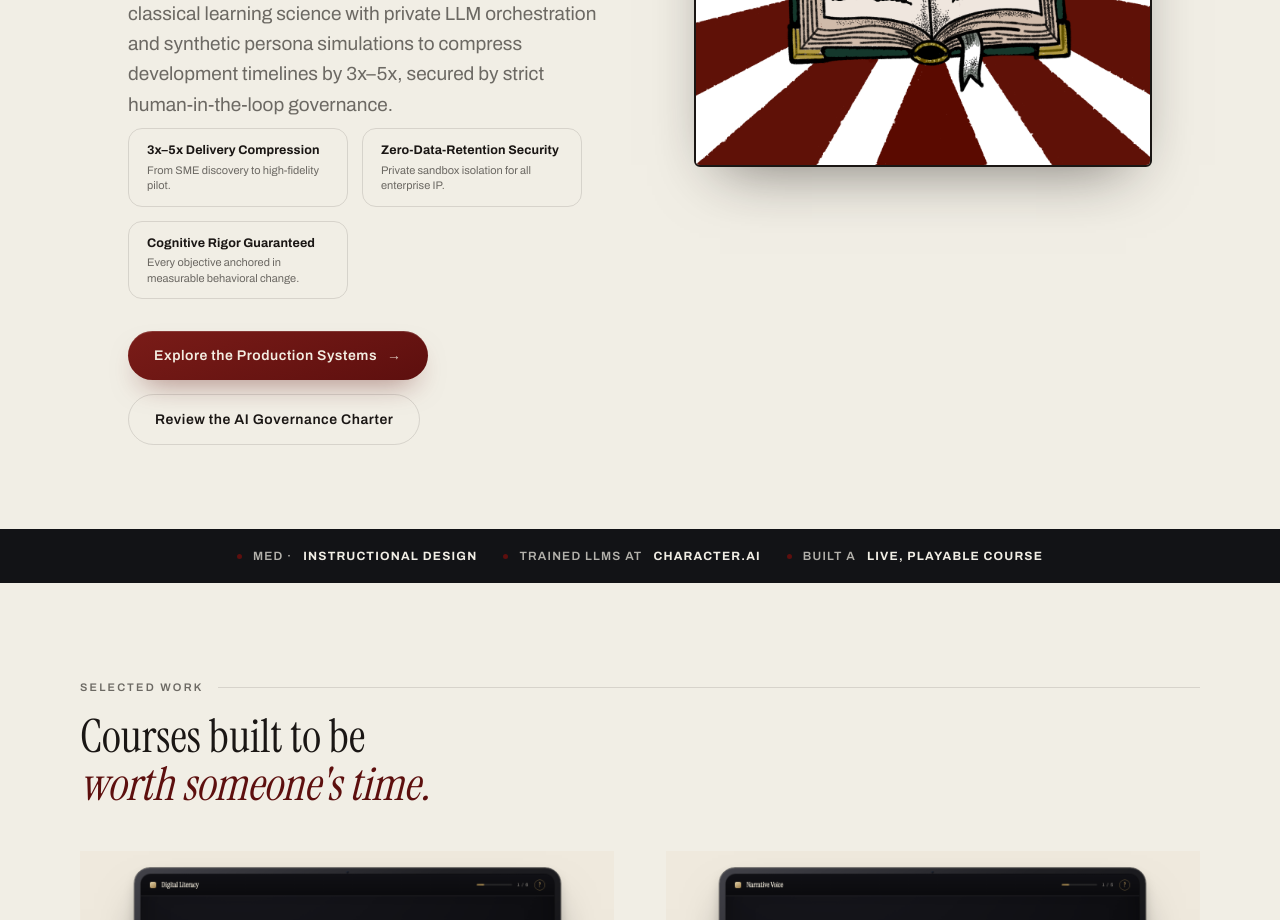
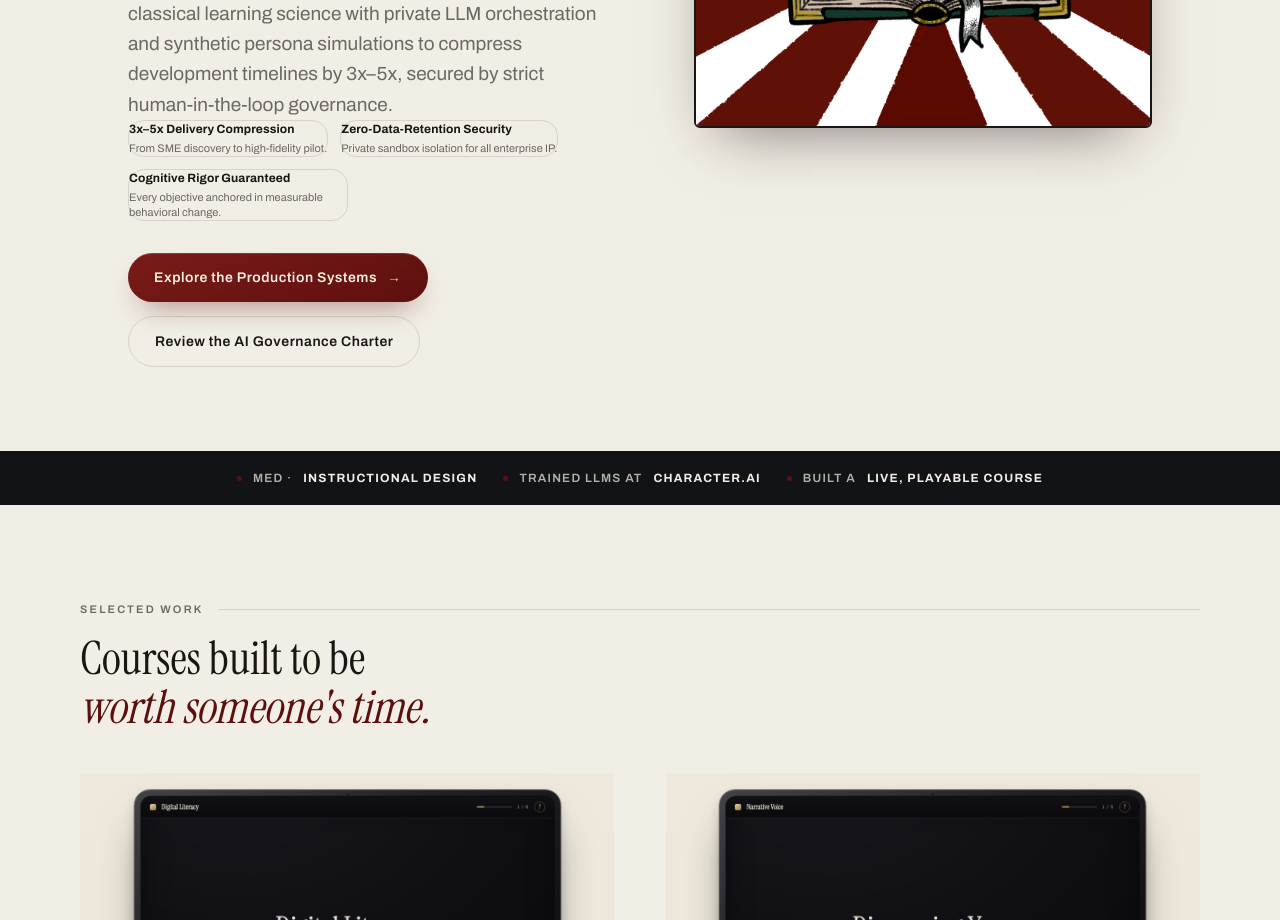
Before and after one commit to jacklyn747/JackieMiller.co, a Next.js app: page / in a window 1280 px wide. Shown: the part 800-1720 px from the top of the page. Built offline with nearby package versions, Linux system fonts and the light colour scheme.

Commit message:
fix: convert trust badges to Tailwind utility classes

```diff
--- a/src/app/home.css
+++ b/src/app/home.css
@@ -58,38 +58,6 @@
   flex-wrap: wrap;
   gap: 14px;
   margin-top: 32px;
-}
-
-/* ── DUAL-TRUST BADGES ── */
-.hm-trust {
-  display: flex;
-  flex-wrap: wrap;
-  gap: 14px;
-  list-style: none;
-  margin: 8px 0 0;
-  padding: 0;
-}
-.hm-trust__badge {
-  display: flex;
-  flex-direction: column;
-  gap: 3px;
-  padding: 12px 18px;
-  border: 0.5px solid var(--ink-dim);
-  border-radius: 14px;
-  max-width: 220px;
-}
-.hm-trust__t {
-  font-family: var(--font-sans), sans-serif;
-  font-size: 12.5px;
-  font-weight: 700;
-  letter-spacing: 0.01em;
-  color: var(--ink);
-}
-.hm-trust__d {
-  font-family: var(--font-sans), sans-serif;
-  font-size: 11px;
-  line-height: 1.4;
-  color: var(--ink-mid);
 }
 
 /* Flash-art panel — Jackie's hand-drawn illustration, framed as a bold art block */
--- a/src/app/page.tsx
+++ b/src/app/page.tsx
@@ -80,18 +80,39 @@ export default function Home() {
               persona simulations to compress development timelines by 3x–5x, secured by strict
               human-in-the-loop governance.
             </p>
-            <ul className="hm-trust" aria-label="Trust signals">
-              <li className="hm-trust__badge">
-                <span className="hm-trust__t">3x–5x Delivery Compression</span>
-                <span className="hm-trust__d">From SME discovery to high-fidelity pilot.</span>
+            <ul className="flex flex-wrap gap-3 mt-2 p-0 list-none" aria-label="Trust signals">
+              <li
+                className="flex flex-col gap-1 max-w-[220px] rounded-2xl px-5 py-3 border-[0.5px]"
+                style={{ borderColor: "var(--ink-dim)" }}
+              >
+                <span className="text-xs font-bold tracking-[0.01em]" style={{ color: "var(--ink)" }}>
+                  3x–5x Delivery Compression
+                </span>
+                <span className="text-[11px] leading-snug" style={{ color: "var(--ink-mid)" }}>
+                  From SME discovery to high-fidelity pilot.
+                </span>
               </li>
-              <li className="hm-trust__badge">
-                <span className="hm-trust__t">Zero-Data-Retention Security</span>
-                <span className="hm-trust__d">Private sandbox isolation for all enterprise IP.</span>
+              <li
+                className="flex flex-col gap-1 max-w-[220px] rounded-2xl px-5 py-3 border-[0.5px]"
+                style={{ borderColor: "var(--ink-dim)" }}
+              >
+                <span className="text-xs font-bold tracking-[0.01em]" style={{ color: "var(--ink)" }}>
+                  Zero-Data-Retention Security
+                </span>
+                <span className="text-[11px] leading-snug" style={{ color: "var(--ink-mid)" }}>
+                  Private sandbox isolation for all enterprise IP.
+                </span>
               </li>
-              <li className="hm-trust__badge">
-                <span className="hm-trust__t">Cognitive Rigor Guaranteed</span>
-                <span className="hm-trust__d">Every objective anchored in measurable behavioral change.</span>
+              <li
+                className="flex flex-col gap-1 max-w-[220px] rounded-2xl px-5 py-3 border-[0.5px]"
+                style={{ borderColor: "var(--ink-dim)" }}
+              >
+                <span className="text-xs font-bold tracking-[0.01em]" style={{ color: "var(--ink)" }}>
+                  Cognitive Rigor Guaranteed
+                </span>
+                <span className="text-[11px] leading-snug" style={{ color: "var(--ink-mid)" }}>
+                  Every objective anchored in measurable behavioral change.
+                </span>
               </li>
             </ul>
             <div className="hm-hero__cta">
```
